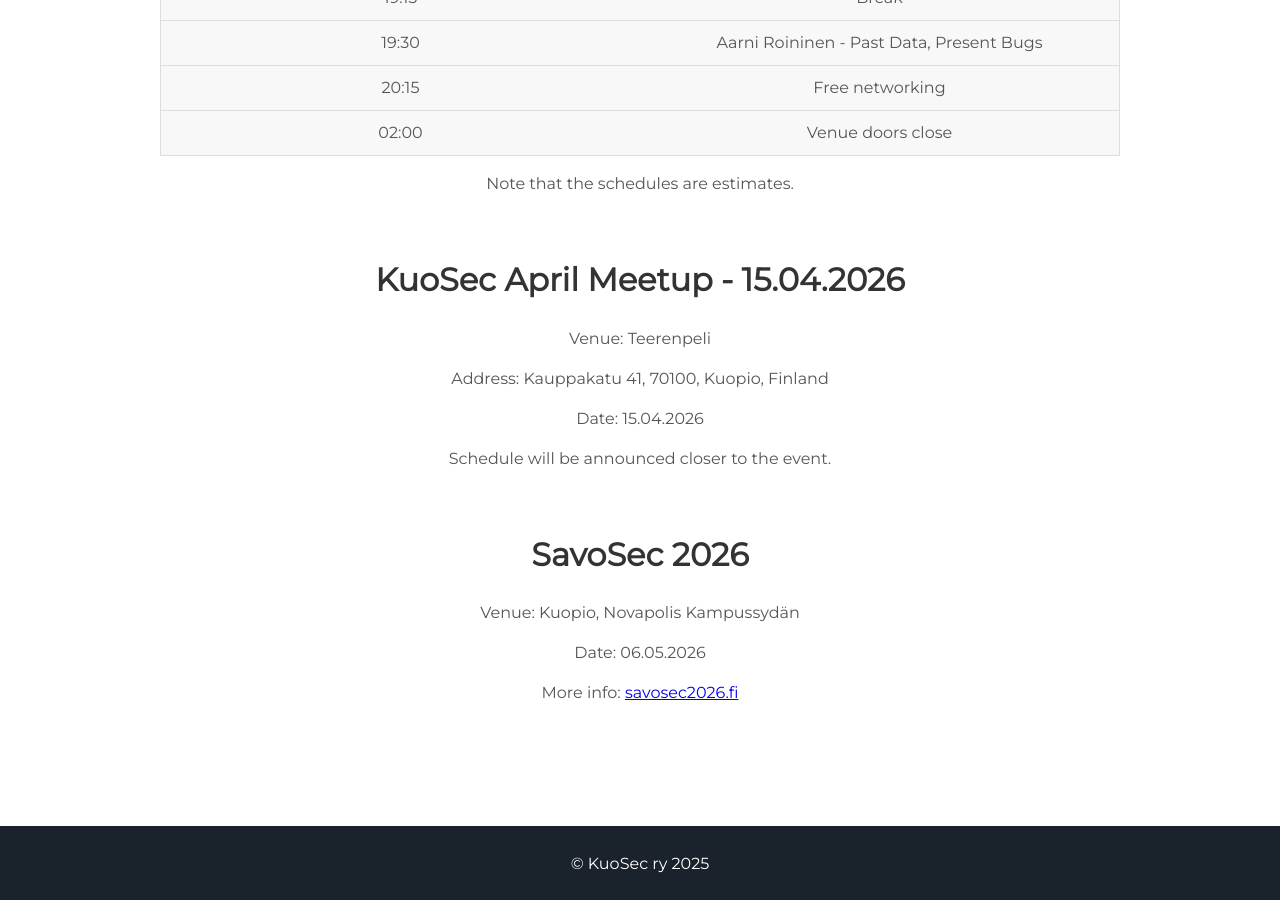
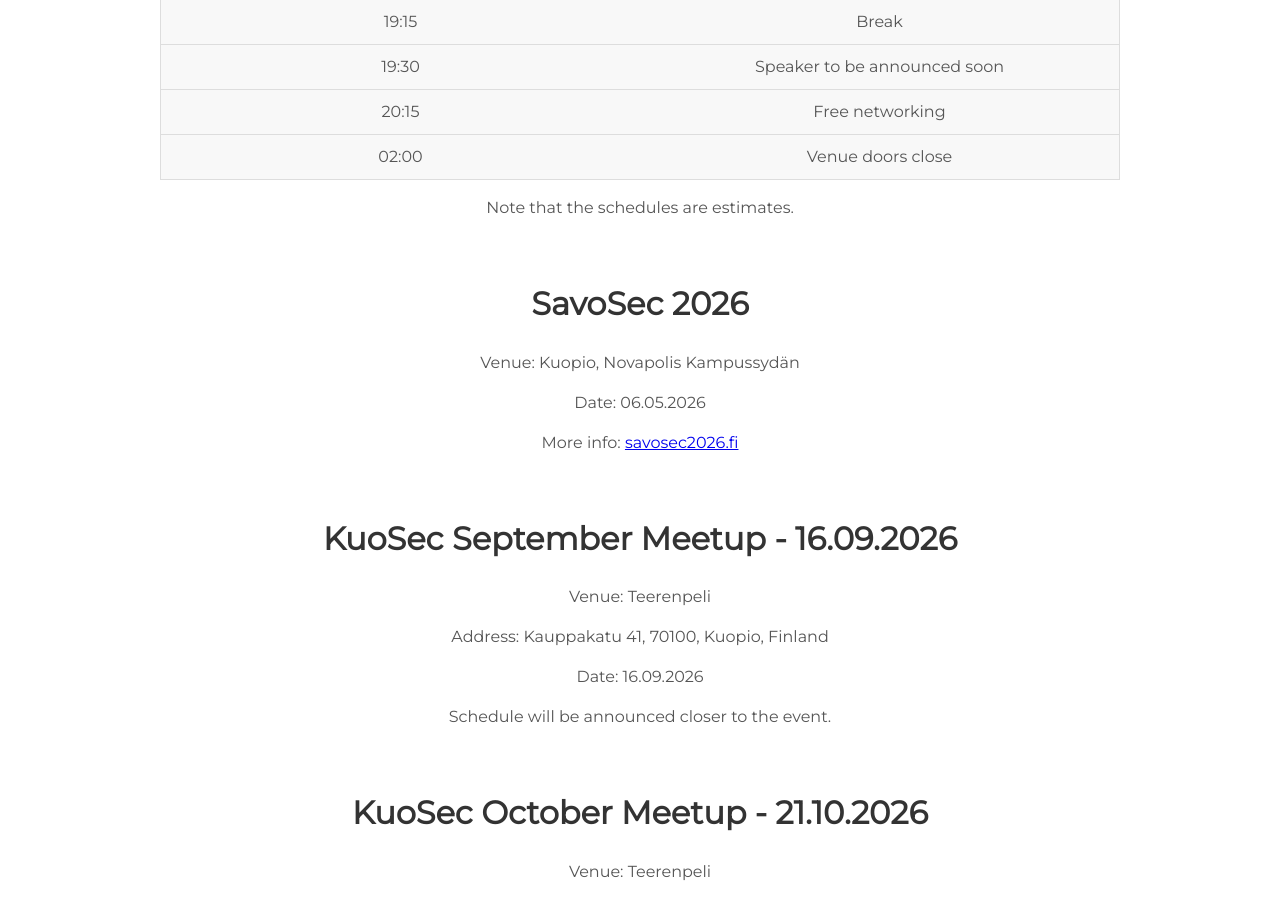
Before and after one commit to kuosec/kuosec.github.io, a Jekyll site: the page built from index.html, in a window 1280 px wide and 900 px high, scrolled down 2350 px. Built offline with Jekyll 4.4.1, drawn with Linux system fonts in a browser that asks for light colours; some of the changed text lies outside the part shown.

Commit message:
202604 speakers update

```diff
--- a/_includes/projects.html
+++ b/_includes/projects.html
@@ -38,7 +38,7 @@
         </tr>
         <tr>
           <td scope="row">19:30</td>
-          <td>Aarni Roininen - Past Data, Present Bugs</td>
+          <td>Speaker to be announced soon</td>
         </tr>
         <tr>
           <td scope="row">20:15</td>
@@ -53,17 +53,38 @@
     <p>Note that the schedules are estimates.</p>
   </div>
   <div class="event">
-    <h2>KuoSec April Meetup - 15.04.2026</h2>
-    <p>Venue: Teerenpeli</p>
-    <p>Address: Kauppakatu 41, 70100, Kuopio, Finland</p>
-    <p>Date: 15.04.2026</p>
-    <p>Schedule will be announced closer to the event.</p>
-  </div>
-  <div class="event">
     <h2>SavoSec 2026</h2>
     <p>Venue: Kuopio, Novapolis Kampussydän</p>
     <p>Date: 06.05.2026</p>
     <p>More info: <a href="https://savosec2026.fi">savosec2026.fi</a></p>
+  </div>
+  <div class="event">
+    <h2>KuoSec September Meetup - 16.09.2026</h2>
+    <p>Venue: Teerenpeli</p>
+    <p>Address: Kauppakatu 41, 70100, Kuopio, Finland</p>
+    <p>Date: 16.09.2026</p>
+    <p>Schedule will be announced closer to the event.</p>
+  </div>
+  <div class="event">
+    <h2>KuoSec October Meetup - 21.10.2026</h2>
+    <p>Venue: Teerenpeli</p>
+    <p>Address: Kauppakatu 41, 70100, Kuopio, Finland</p>
+    <p>Date: 21.10.2026</p>
+    <p>Schedule will be announced closer to the event.</p>
+  </div>
+  <div class="event">
+    <h2>KuoSec November Meetup - 18.11.2026</h2>
+    <p>Venue: Teerenpeli</p>
+    <p>Address: Kauppakatu 41, 70100, Kuopio, Finland</p>
+    <p>Date: 18.11.2026</p>
+    <p>Schedule will be announced closer to the event.</p>
+  </div>
+  <div class="event">
+    <h2>KuoSec December Meetup - 16.12.2026</h2>
+    <p>Venue: Teerenpeli</p>
+    <p>Address: Kauppakatu 41, 70100, Kuopio, Finland</p>
+    <p>Date: 16.12.2026</p>
+    <p>Schedule will be announced closer to the event.</p>
   </div>
 
   <!--
```
Also changed, not shown: other parts of _includes/projects.html (+3 -3 lines).
